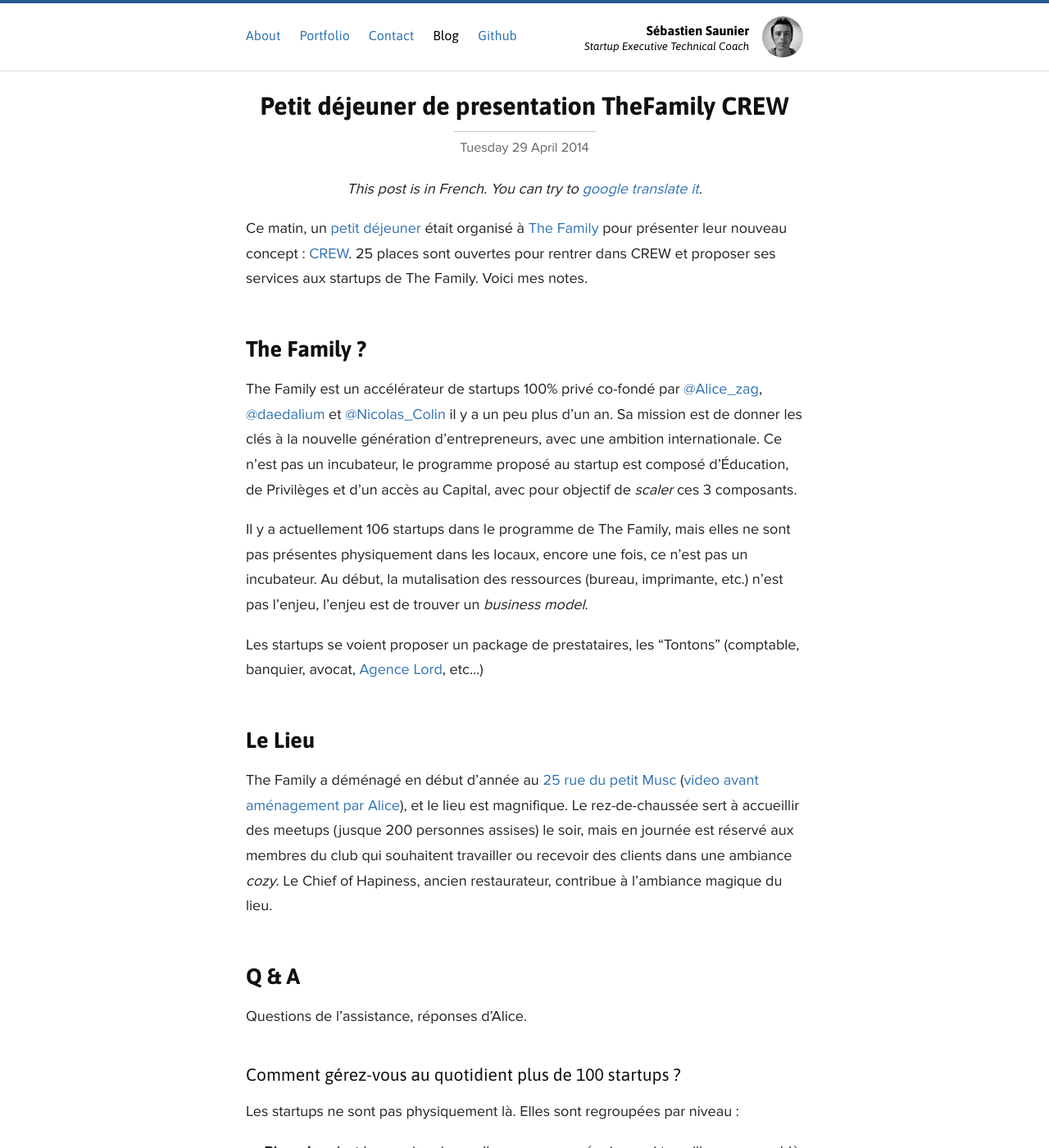
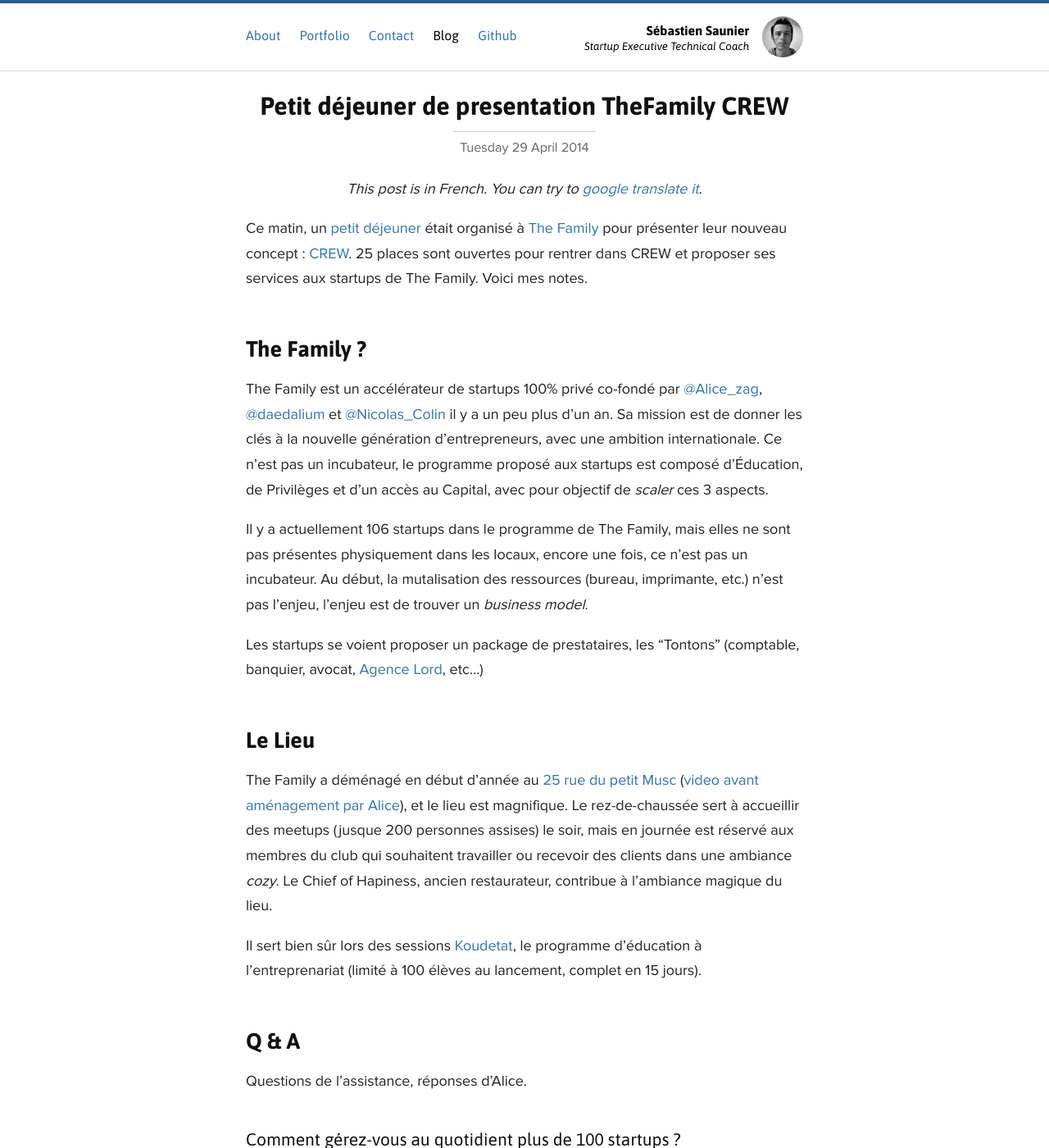
Before and after one commit to ssaunier/ssaunier.github.io, a Jekyll site: the page built from _posts/2014-04-29-petit-dejeuner-de-presentation-thefamily-crew.markdown, in a window 1280 px wide and 1400 px high. Shown: the whole window at 82% size. Built offline with Jekyll 4.4.1, drawn with Linux system fonts in a browser that asks for light colours; Markdown is read by kramdown in place of the engine named in the settings; a script that is not in the unit is left out; comment, search, counter and statistics services are not loaded.

Commit message:
Spelling mistakes

```diff
--- a/_posts/2014-04-29-petit-dejeuner-de-presentation-thefamily-crew.markdown
+++ b/_posts/2014-04-29-petit-dejeuner-de-presentation-thefamily-crew.markdown
@@ -16,7 +16,7 @@
 
 The Family est un accélérateur de startups 100% privé co-fondé par
 [@Alice_zag](https://twitter.com/Alice_zag), [@daedalium](https://twitter.com/daedalium)
-et [@Nicolas_Colin](https://twitter.com/Nicolas_Colin) il y a un peu plus d'un an. Sa mission est de donner les clés à la nouvelle génération d'entrepreneurs, avec une ambition internationale. Ce n'est pas un incubateur, le programme proposé au startup est composé d'Éducation, de Privilèges et d'un accès au Capital, avec pour objectif de *scaler* ces 3 composants.
+et [@Nicolas_Colin](https://twitter.com/Nicolas_Colin) il y a un peu plus d'un an. Sa mission est de donner les clés à la nouvelle génération d'entrepreneurs, avec une ambition internationale. Ce n'est pas un incubateur, le programme proposé aux startups est composé d'Éducation, de Privilèges et d'un accès au Capital, avec pour objectif de *scaler* ces 3 aspects.
 
 Il y a actuellement 106 startups dans le programme de The Family, mais elles ne sont pas
 présentes physiquement dans les locaux, encore une fois, ce n'est pas un incubateur. Au début, la mutalisation des ressources (bureau, imprimante, etc.) n'est pas l'enjeu, l'enjeu
@@ -33,6 +33,9 @@
 est réservé aux membres du club qui souhaitent travailler ou recevoir
 des clients dans une ambiance *cozy*. Le Chief of Hapiness, ancien restaurateur,
 contribue à l'ambiance magique du lieu.
+
+Il sert bien sûr lors des sessions [Koudetat](http://koudetat.co/), le programme
+d'éducation à l'entreprenariat (limité à 100 élèves au lancement, complet en 15 jours).
 
 ## Q & A
 
```
